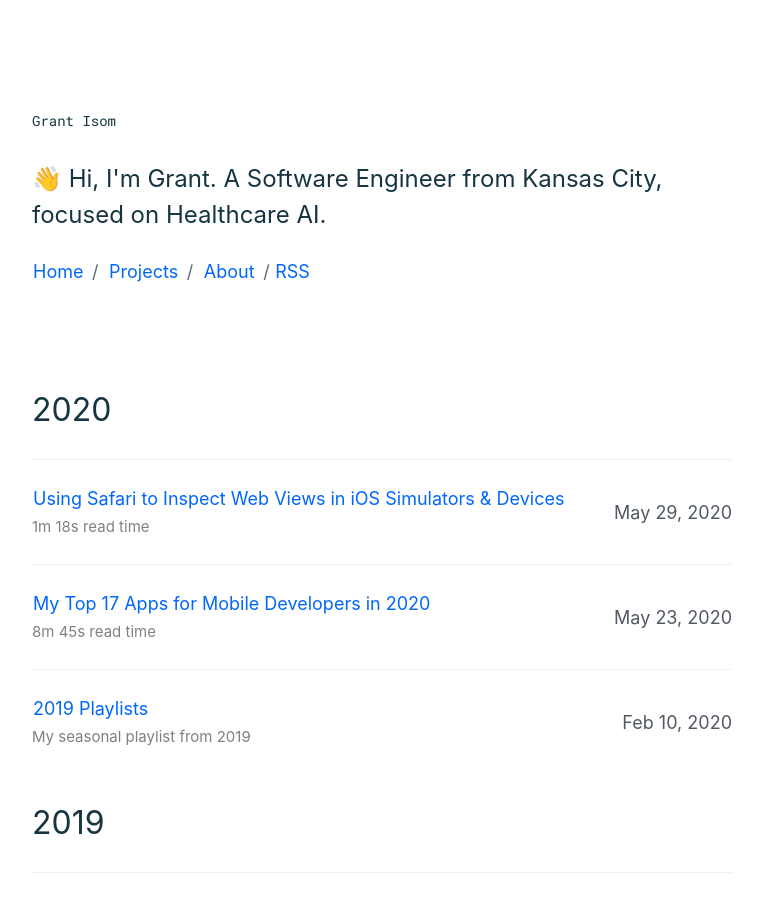
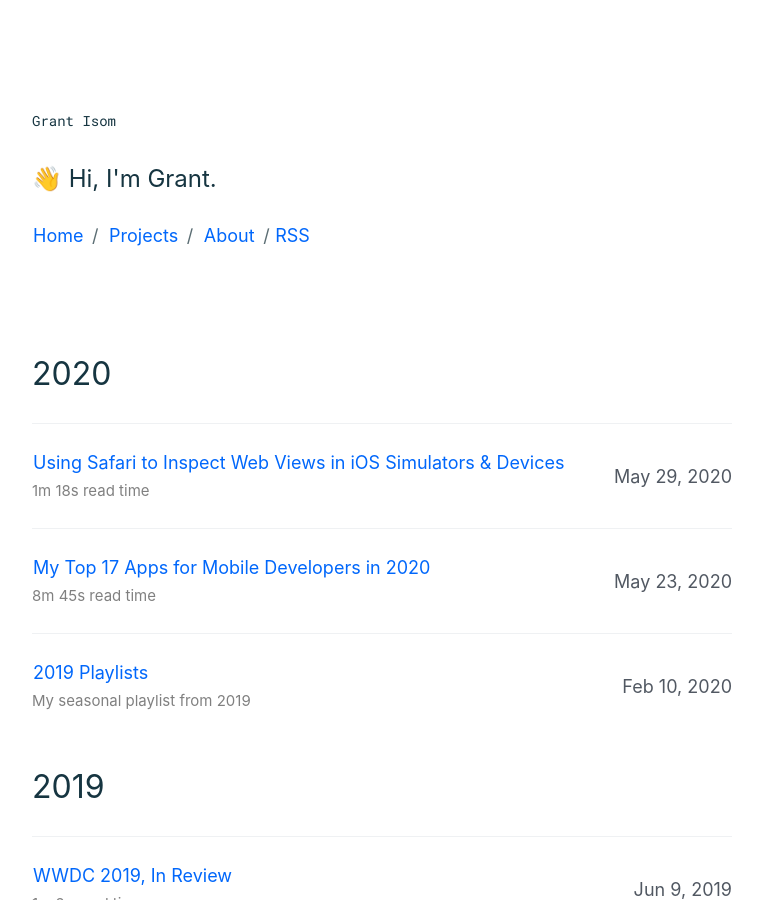
Before and after one commit to glisom/glisom.github.io, a Jekyll site: the page built from index.html, in a window 1280 px wide and 900 px high. Shown: the whole window, without its empty margins (258-1021 px from the left). Built offline with Jekyll 4.4.1, drawn with Linux system fonts in a browser that asks for light colours.

Commit message:
Update _config.yml

```diff
--- a/_config.yml
+++ b/_config.yml
@@ -3,7 +3,7 @@ plugins:
   - jekyll-feed
 title: "Grant Isom"
 description: >
-  👋 Hi, I'm Grant. A Software Engineer from Kansas City, focused on Healthcare AI.
+  👋 Hi, I'm Grant.
 
 author: Grant Isom
 email: grant.isom@gmail.com
```
